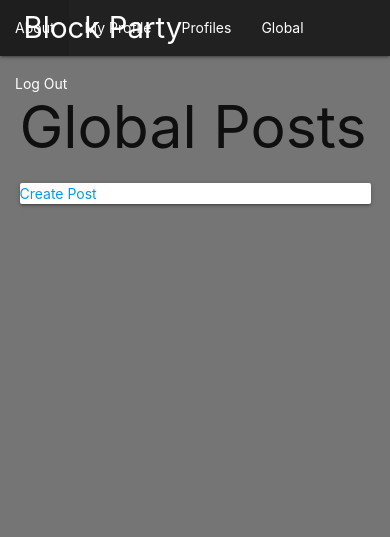
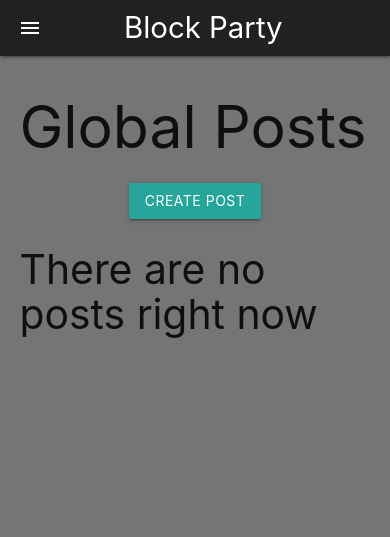
Before and after one commit to KheffyC/blockparty, a Django app: page /global/ in a window 390 px wide. Shown: the top 537 px of the page. Run offline with Django 4.2, Linux system fonts and the light colour scheme; the visitor is signed in with stand-in values (Sample User, id 1); data that the repository does not hold is empty.

Commit message:
add delete Global Post functionality and implement Mobile hamburger menu

```diff
--- a/main_app/static/css/style.css
+++ b/main_app/static/css/style.css
@@ -7,3 +7,7 @@ body {
 .container{
   min-height: 89vh;
 }
+
+.sidenav-overlay {
+  z-index: 996;
+}
--- a/main_app/templates/base.html
+++ b/main_app/templates/base.html
@@ -9,16 +9,18 @@
   <title>Block Party</title>
   <link rel="stylesheet" href="https://cdnjs.cloudflare.com/ajax/libs/materialize/1.0.0/css/materialize.min.css">
   <link rel="stylesheet" type="text/css" href="{% static 'css/style.css' %}">
+  <link href="https://fonts.googleapis.com/icon?family=Material+Icons" rel="stylesheet">
   <script src="https://cdnjs.cloudflare.com/ajax/libs/materialize/1.0.0/js/materialize.min.js"></script>
 </head>
 <body class="grey darken-1">
-  <header class="navbar-fixed ">
+  <header>
     <nav class="grey darken-4 white-text">
       <div class="nav-wrapper">
         <ul>
-          <li><a href="{% url 'home' %}" class="left brand-logo">&nbsp;&nbsp;Block Party</a></li>
+          <li><a href="{% url 'home' %}" class="brand-logo">&nbsp;&nbsp;Block Party</a></li>
         </ul>
-        <ul class="right">
+        <a href="#!" data-target="mobile-demo" class="sidenav-trigger"><i class="material-icons">menu</i></a>
+        <ul class="right hide-on-med-and-down">
           <!-- changes below -->
             <li> <a href="{% url 'about' %}">About</a></li>
           {% if user.is_authenticated %}
@@ -33,6 +35,19 @@
         </ul>
       </div>
     </nav>
+    <ul class="sidenav" id="mobile-demo">
+      <!-- changes below -->
+        <li> <a href="{% url 'about' %}">About</a></li>
+      {% if user.is_authenticated %}
+        <li><a href="{% url 'my_profile' %}">My Profile</a></li>
+        <li><a href="{% url 'profiles_index' %}">Profiles</a></li>
+        <li><a href="{% url 'global_index' %}">Global</a></li>
+        <li><a href="{% url 'logout' %}">Log Out</a></li>
+      {% else %}
+        <li><a href="{% url 'signup' %}">Sign Up</a></li>
+        <li><a href="{% url 'login' %}">Log In</a></li>
+      {% endif %}
+    </ul>
   </header>
   <main class="container">
     {% block content %}
@@ -42,4 +57,11 @@
     <div class="right">All Rights Reserved, &copy; 2022 Block Party &nbsp;</div>  </footer>
   </footer>
 </body>
+<script>
+  document.addEventListener('DOMContentLoaded', function() {
+    var elems = document.querySelectorAll('.sidenav');
+    var instances = M.Sidenav.init(elems, {});
+    console.log('working!')
+  });
+</script>
 </html>
--- a/main_app/templates/global_posts/index.html
+++ b/main_app/templates/global_posts/index.html
@@ -2,9 +2,13 @@
 {% block content %}
 
 <h1>Global Posts </h1>
+    <div class="center">
+        <a class="waves-effect waves-light btn" href="{% url 'global_post_create' %}">Create Post</a>
+    </div>
 
+{% if posts.count %}
     {% for post in posts %}
-    <div class="card">
+        <div class="card hoverable">
             <a href="{% url 'global_post_detail' post.id %}">
                 <div  class="card-content">
                     <span class="card-title">{{ post.content }}</span>
@@ -14,7 +18,7 @@
             </a>
         </div>
     {% endfor %}
-<div class="card">
-    <a href="{% url 'global_post_create' %}">Create Post</a>
-</div>
+{% else %}
+        <h3>There are no posts right now</h3>
+{% endif %}
 {% endblock %}
--- a/main_app/templates/main_app/globalpost_form.html
+++ b/main_app/templates/main_app/globalpost_form.html
@@ -2,7 +2,6 @@
 
 {% block content %}
   {% if object %}
-  <div>{{object}}</div>
     <h1>Edit <span class="teal-text">Post</span></h1>
   {% else %}
         <h1>Add Post</h1>
@@ -10,7 +9,7 @@
           <!-- Leaving the action empty makes the form post to the same url used to display it -->
   <form action="" method="POST">
     {% csrf_token %}
-    <table>
+    <table class="responsive-table">
       {{ form.as_table }}
     </table>
     <input type="submit" value="Submit!" class="btn">
```
Also changed, not shown: main_app/templates/main_app/globalpost_confirm_delete.html (added, +12 -0 lines). Lines whose indentation alone changed are shown as unchanged.
